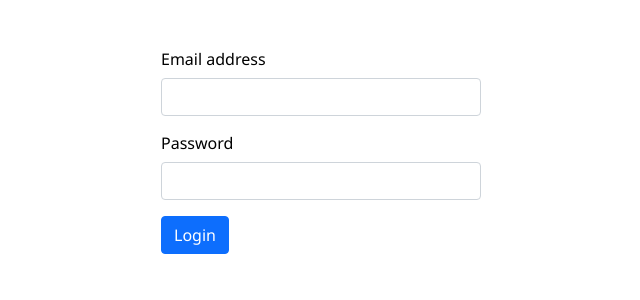
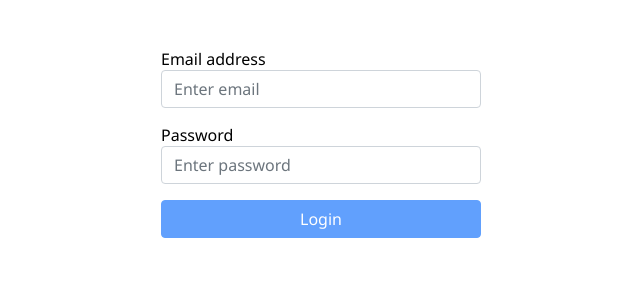
Before and after one commit to quovanitish/FLP-Angular, an Angular app: page /login in a window 1280 px wide. Shown: the top 300 px of the page, without its empty margins (319-959 px from the left). Built offline with nearby package versions, Linux system fonts and the light colour scheme.

Commit message:
Added login form validation and improved UI

```diff
--- a/src/app/components/login-form/login-form.component.html
+++ b/src/app/components/login-form/login-form.component.html
@@ -1,18 +1,45 @@
 <div class="d-flex justify-content-center align-items-center mt-5">
-  <form class="col-lg-3">
+  <form
+    class="col-lg-3"
+    #loginForm="ngForm"
+    (ngSubmit)="onSubmit(loginForm.value)"
+  >
     <div class="mb-3">
-      <label for="exampleInputEmail1" class="form-label">Email address</label>
+      <label>Email address</label>
       <input
         type="email"
         class="form-control"
-        id="exampleInputEmail1"
-        aria-describedby="emailHelp"
+        placeholder="Enter email"
+        name="userEmail"
+        [(ngModel)]="user.email"
+        #email="ngModel"
+        required
       />
+      <div [hidden]="email.valid || email.pristine" class="alert alert-danger">
+        Name is required
+      </div>
     </div>
     <div class="mb-3">
-      <label for="exampleInputPassword1" class="form-label">Password</label>
-      <input type="password" class="form-control" id="exampleInputPassword1" />
+      <label>Password</label>
+      <input
+        type="password"
+        class="form-control"
+        placeholder="Enter password"
+        name="userPassword"
+        [(ngModel)]="user.password"
+        #password="ngModel"
+        required
+      />
+      <div [hidden]="email.valid || email.pristine" class="alert alert-danger">
+        Password is required
+      </div>
     </div>
-    <button type="submit" class="btn btn-primary">Login</button>
+    <button
+      type="submit"
+      class="w-100 btn btn-primary"
+      [disabled]="!loginForm.form.valid"
+    >
+      Login
+    </button>
   </form>
 </div>
--- a/src/app/components/login-form/login-form.component.ts
+++ b/src/app/components/login-form/login-form.component.ts
@@ -1,15 +1,22 @@
-import { Component, OnInit } from '@angular/core';
+import { Component, OnInit } from "@angular/core";
+import { Login } from "../../../models/userLogin";
+import { Router } from "@angular/router";
 
 @Component({
-  selector: 'app-login-form',
-  templateUrl: './login-form.component.html',
-  styleUrls: ['./login-form.component.scss']
+  selector: "app-login-form",
+  templateUrl: "./login-form.component.html",
+  styleUrls: ["./login-form.component.scss"],
 })
 export class LoginFormComponent implements OnInit {
+  constructor(private router: Router) {}
 
-  constructor() { }
+  ngOnInit(): void {}
 
-  ngOnInit(): void {
+  user = new Login("", "");
+
+  // event handler for form submit
+  onSubmit(userLoginObj: object) {
+    console.warn(userLoginObj);
+    this.router.navigate(["/todos"]);
   }
-
 }
```
Also changed, not shown: src/app/app.module.ts (+13 -15 lines).
